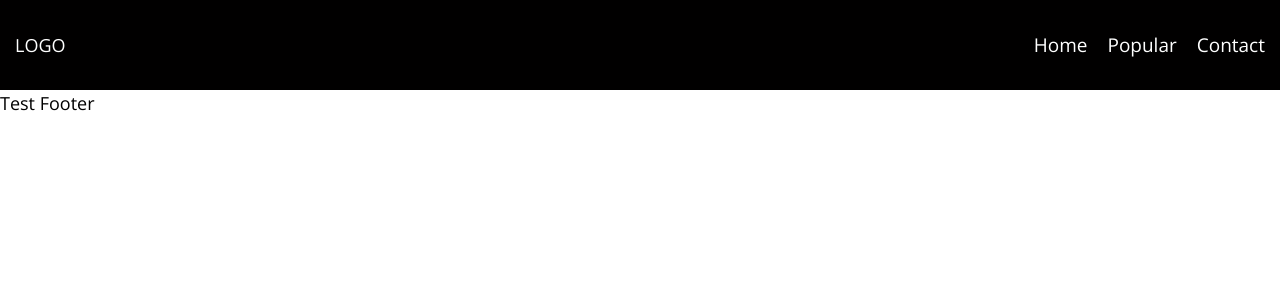
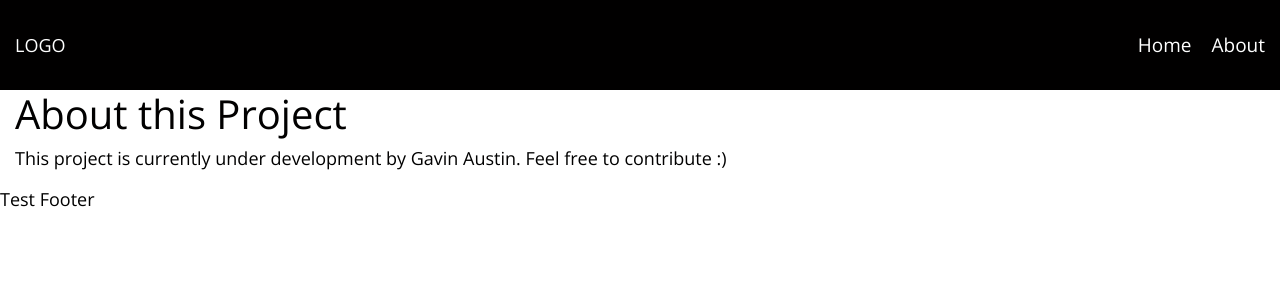
Before and after one commit to Gavin-Austin/location-events, a React (Create React App) app: page /About in a window 1280 px wide. Shown: the top 300 px of the page. Built offline with nearby package versions, Linux system fonts and the light colour scheme.

Commit message:
Add about.js, Remove popular.js

```diff
--- a/src/App.js
+++ b/src/App.js
@@ -9,7 +9,7 @@ import {
 import Header from './components/headerComponent/header';
 import Footer from './components/footerComponent/footer';
 import Homepage from './components/pages/homePage';
-import Popular from './components/pages/popular';
+import About from './components/pages/about';
 
 //Includes
 import './assets/css/default.min.css';
@@ -20,7 +20,7 @@ function App() {
             <div className="App">
                 <Header/>
                 <Route exact path={'/'} component={Homepage} />
-                <Route exact path={'/Popular'} component={Popular} />
+                <Route exact path={'/About'} component={About} />
                 <Footer/>
             </div>
         </Router>
--- a/src/components/headerComponent/header.js
+++ b/src/components/headerComponent/header.js
@@ -15,11 +15,8 @@ function Header() {
                     <li className={"first"}>
                         <Link to={"/"}>Home</Link>
                     </li>
-                    <li>
-                        <Link to={"/Popular"}>Popular</Link>
-                    </li>
                     <li className={"last"}>
-                        <Link to={"/Contact"}>Contact</Link>
+                        <Link to={"/About"}>About</Link>
                     </li>
                 </ul>
             </nav>
--- /dev/null
+++ b/src/components/pages/about.js
@@ -0,0 +1,16 @@
+import React from 'react';
+
+function About() {
+    return (
+        <div className={"container-fluid"}>
+            <h1>
+                About this Project
+            </h1>
+            <p>
+                This project is currently under development by Gavin Austin. Feel free to contribute :)
+            </p>
+        </div>
+    )
+}
+
+export default About;
--- a/src/components/pages/popular.js
+++ /dev/null
@@ -1,16 +0,0 @@
-import React from 'react';
-
-function Popular() {
-    return (
-        <div className={"container-fluid"}>
-            <h1>
-                Popular
-            </h1>
-            <p>
-                Lorem Ipsum is simply dummy text of the printing and typesetting industry. Lorem Ipsum has been the industry's standard dummy text ever since the 1500s, when an unknown printer took a galley of type and scrambled it to make a type specimen book. It has survived not only five centuries, but also the leap into electronic typesetting, remaining essentially unchanged. It was popularised in the 1960s with the release of Letraset sheets containing Lorem Ipsum passages, and more recently with desktop publishing software like Aldus PageMaker including versions of Lorem Ipsum.
-            </p>
-        </div>
-    )
-}
-
-export default Popular;
```
